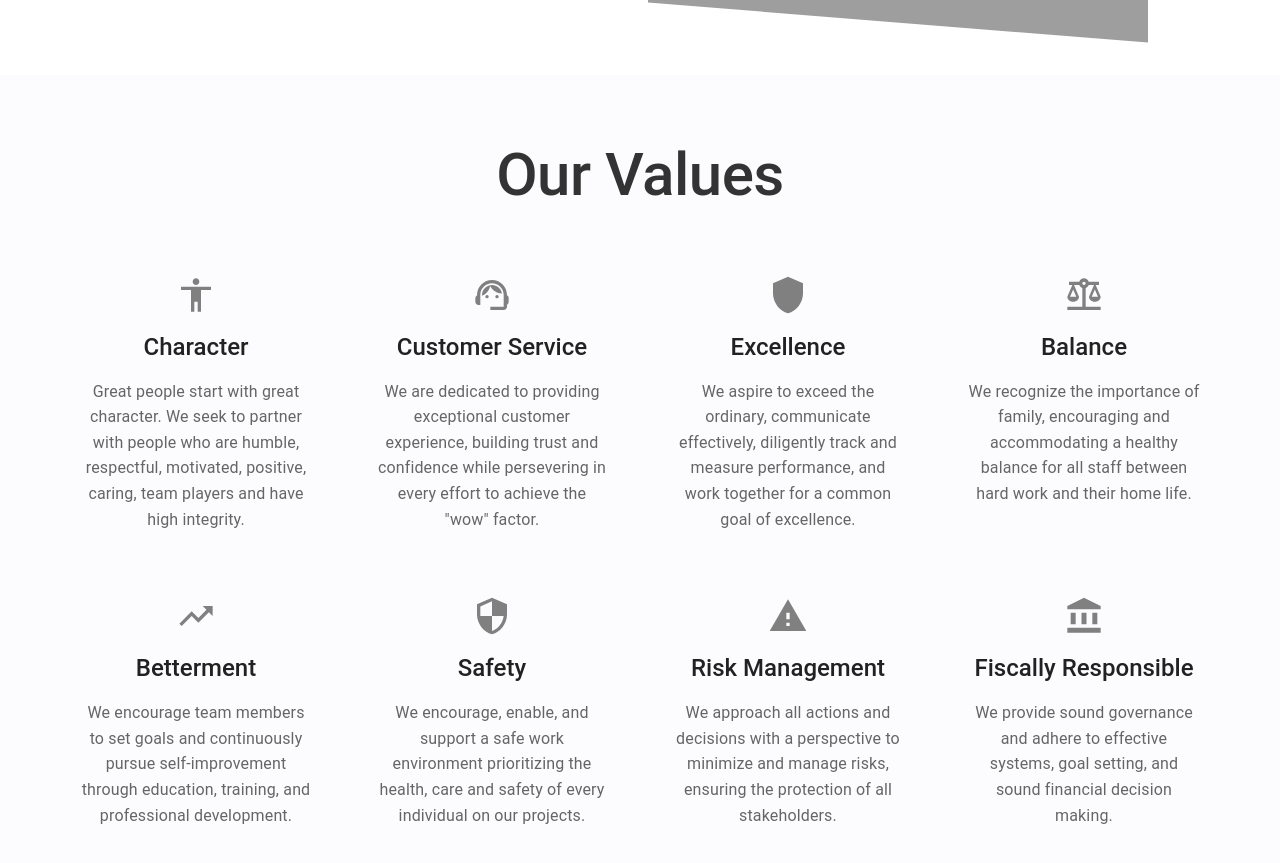
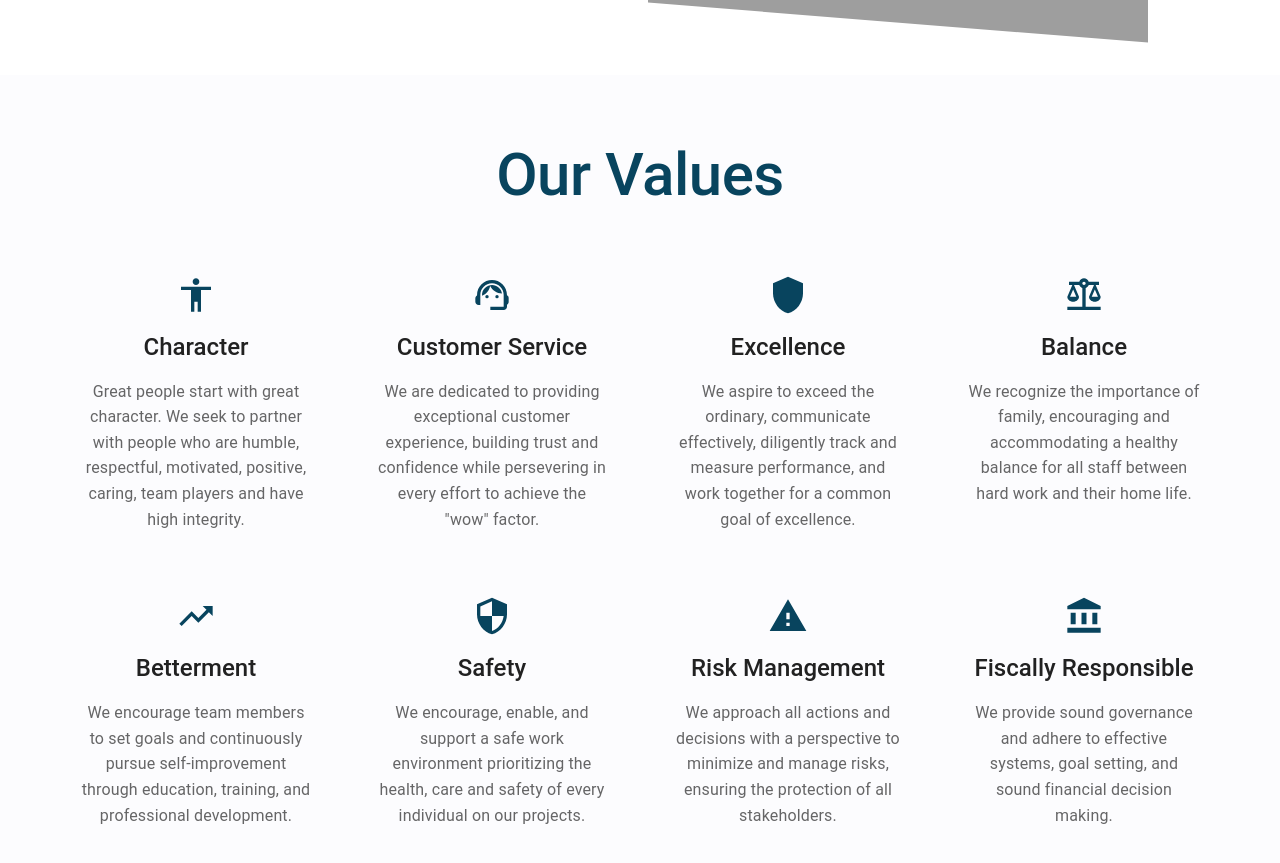
Before and after one commit to kingsley-sama/kizushconstructions.com, a React (Vite) app: page /about in a window 1280 px wide. Shown: the part 2120-2983 px from the top of the page. Built offline with nearby package versions, Linux system fonts and the light colour scheme; grey boxes are pictures that could not be loaded.

Commit message:
refactor: update icon color in KizushValues component to use CSS variable

```diff
--- a/src/components/values.jsx
+++ b/src/components/values.jsx
@@ -51,7 +51,7 @@ const ValueCard = ({ icon, title, description }) => {
 };
 
 const KizushValues = () => {
-	const iconStyle = { fontSize: 40, color: '#808080' };
+	const iconStyle = { fontSize: 40, color: 'var(--primary)' };
 
 	const valuesData = [
 		{
@@ -109,13 +109,14 @@ const KizushValues = () => {
 			maxWidth='lg'
 			sx={{ py: 8 }}>
 			<Typography
+				className='text-[var(--primary)]'
 				variant='h2'
 				component='h1'
 				align='center'
 				gutterBottom
 				sx={{
 					mb: 8,
-					color: '#333',
+
 					fontWeight: 500,
 				}}>
 				Our Values
```
